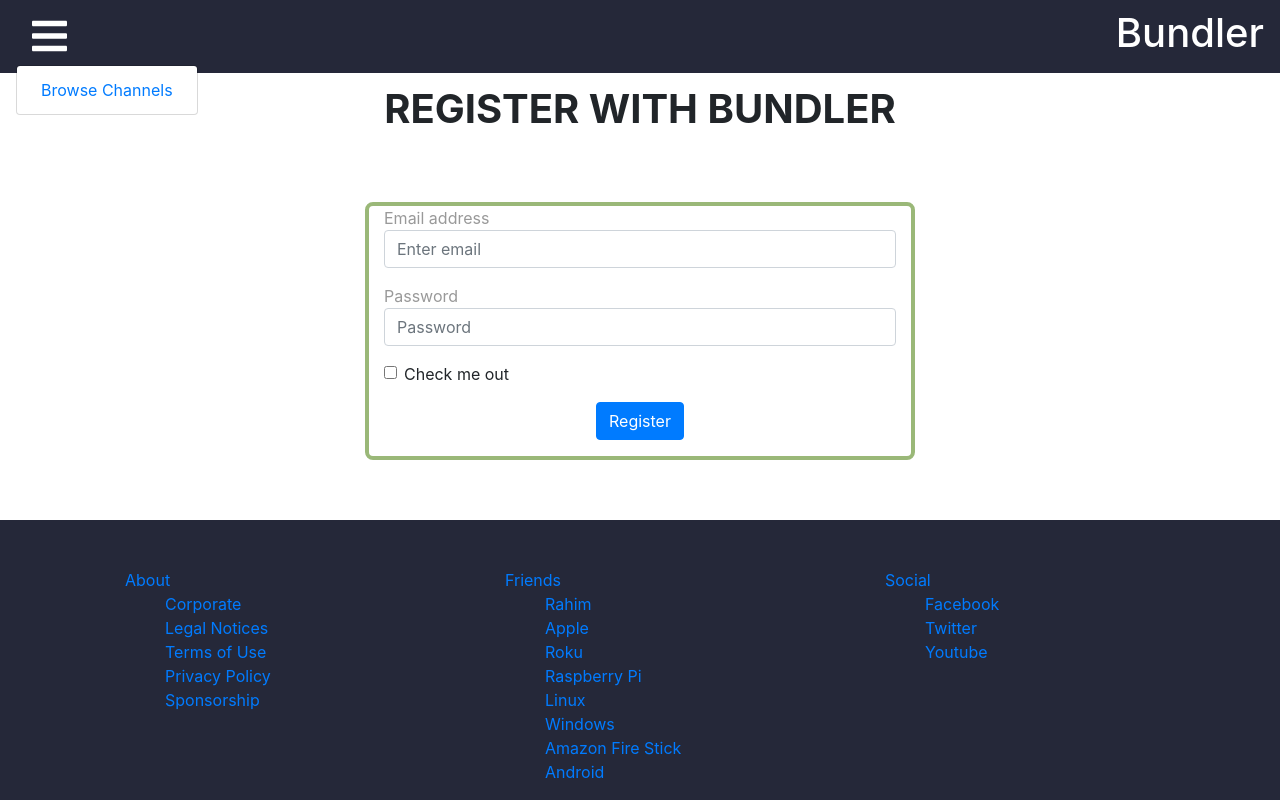
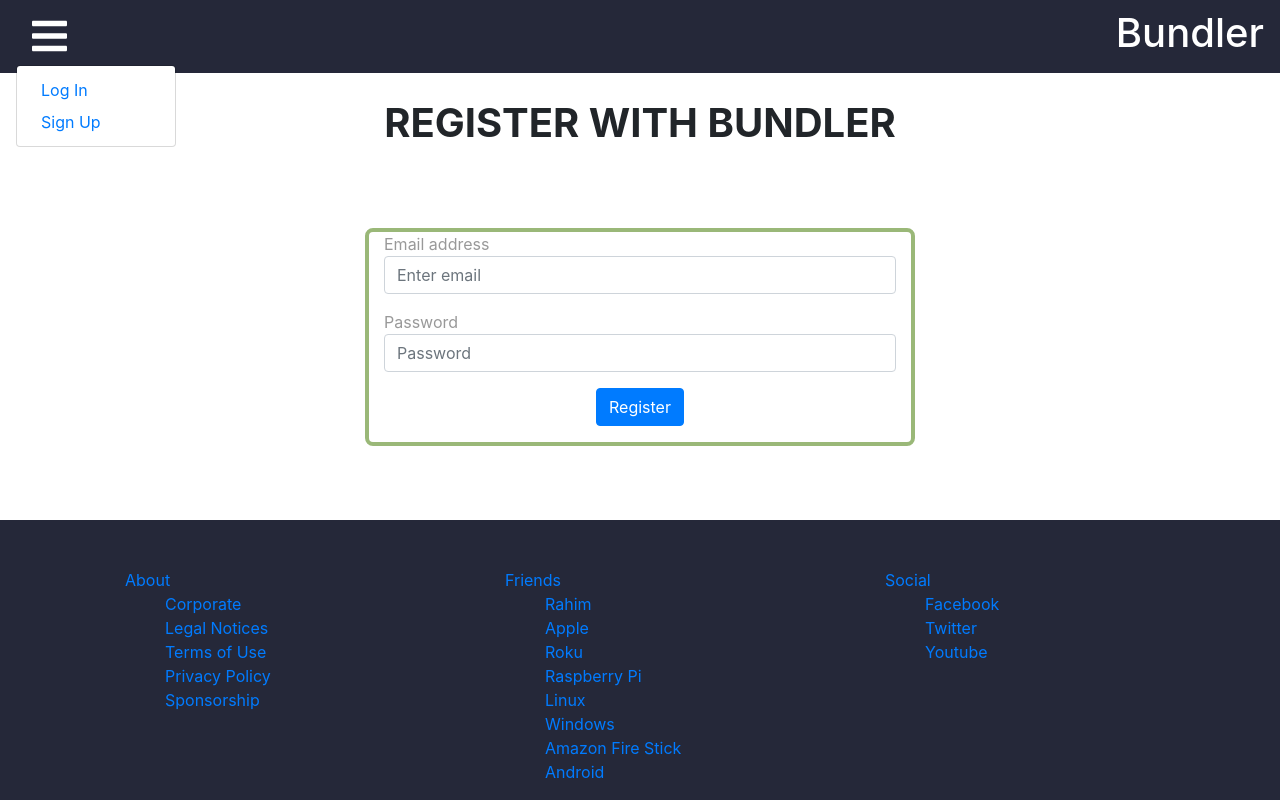
Before and after one commit to rahmor/bundler-client, a React (Create React App) app: page /signup in a window 1280 px wide. Both pictures are taken after a click on the button 49 px from the left and 36 px from the top of the page. Built offline with nearby package versions, Linux system fonts and the light colour scheme.

Commit message:
Add login and signup

```diff
--- a/package.json
+++ b/package.json
@@ -11,6 +11,8 @@
     "@testing-library/react": "^11.1.0",
     "@testing-library/user-event": "^12.1.10",
     "bootstrap": "^4.6.0",
+    "jwt-decode": "^3.1.2",
+    "lodash": "^4.17.21",
     "react": "^17.0.1",
     "react-bootstrap": "^1.5.2",
     "react-dom": "^17.0.1",
--- a/src/components/AlaCarte/AlaCarte.js
+++ b/src/components/AlaCarte/AlaCarte.js
@@ -1,11 +1,11 @@
 import { useState } from 'react';
-import LoggedOutHeader from '../Headers/LoggedOutHeader';
+import LoggedOutHeader from '../Headers/AppHeader';
 import { Navbar, Container, Row, Col, Form } from 'react-bootstrap';
 import Channels from '../Channels/Channels';
 import data from '../../data.js';
 import './AlaCarte.css';
 
-const AlaCarte = () => {
+const AlaCarte = ({ token, setToken }) => {
   const [total, setTotal] = useState(0);
   const [channels, setChannels] = useState({});
   const premium = 5;
@@ -43,7 +43,7 @@
 
   return (
     <>
-      <LoggedOutHeader />
+      <LoggedOutHeader token={token} setToken={setToken} />
       <Navbar
         bg='dark'
         variant='dark'
--- a/src/components/App/App.js
+++ b/src/components/App/App.js
@@ -1,9 +1,14 @@
+import { useState } from 'react';
+import TokenService from '../../services/token-service';
 import ProviderPanel from './ProviderPanel';
 import DevicesPanel from './DevicesPanel';
 import AlaCarte from '../AlaCarte/AlaCarte';
 import Footer from '../Footer/Footer';
 import SignUp from '../Users/SignUp';
 import Login from '../Users/Login';
+import PrivateRoute from '../../utils/PrivateRoute';
+import PublicRoute from '../../utils/PublicRoute';
+
 import {
   Navbar,
   NavDropdown,
@@ -15,10 +20,16 @@
 import { Route, Link, Switch } from 'react-router-dom';
 import { faBars } from '@fortawesome/free-solid-svg-icons';
 import { FontAwesomeIcon } from '@fortawesome/react-fontawesome';
-
 import './App.css';
 
 const App = () => {
+  const [token, setToken] = useState(TokenService.hasAuthToken());
+
+  const logOut = () => {
+    TokenService.deleteToken();
+    setToken(false);
+  };
+
   return (
     <div className='App'>
       <Switch>
@@ -34,9 +45,22 @@
                     />
                   }
                 >
-                  <NavDropdown.Item>
-                    <Link to='/alacarte'>Browse Channels</Link>
-                  </NavDropdown.Item>
+                  {token ? (
+                    <NavDropdown.Item>
+                      <Link onClick={logOut} to='/'>
+                        Log Out
+                      </Link>
+                    </NavDropdown.Item>
+                  ) : (
+                    <>
+                      <NavDropdown.Item>
+                        <Link to='/login'>Log In</Link>
+                      </NavDropdown.Item>
+                      <NavDropdown.Item>
+                        <Link to='/signup'>Sign Up</Link>
+                      </NavDropdown.Item>
+                    </>
+                  )}
                 </NavDropdown>
                 <Link to='/'>
                   <h1 className='App-title'>Bundler</h1>
@@ -67,15 +91,23 @@
           </main>
           <Footer />
         </Route>
-        <Route path='/login'>
-          <Login />
-        </Route>
-        <Route path='/signup'>
-          <SignUp />
-        </Route>
-        <Route path='/alacarte'>
-          <AlaCarte />
-        </Route>
+        <PublicRoute
+          path='/login'
+          setToken={setToken}
+          component={Login}
+        ></PublicRoute>
+        <PublicRoute
+          path='/signup'
+          setToken={setToken}
+          component={SignUp}
+        ></PublicRoute>
+        <PublicRoute exact path='/alacarte' component={AlaCarte}></PublicRoute>
+        <PrivateRoute
+          path='/alacarte/:id'
+          token={token}
+          setToken={setToken}
+          component={AlaCarte}
+        ></PrivateRoute>
       </Switch>
     </div>
   );
--- /dev/null
+++ b/src/components/Headers/AppHeader.js
@@ -0,0 +1,49 @@
+import TokenService from '../../services/token-service';
+import { Navbar, NavDropdown } from 'react-bootstrap';
+import { Link } from 'react-router-dom';
+import { faBars } from '@fortawesome/free-solid-svg-icons';
+import { FontAwesomeIcon } from '@fortawesome/react-fontawesome';
+import './Headers.css';
+import '../App/App.css';
+
+const AppHeader = ({ token, setToken }) => {
+  const logOut = () => {
+    TokenService.deleteToken();
+    setToken(false);
+  };
+
+  return (
+    <Navbar className='LoggedOut-navbar'>
+      <NavDropdown
+        title={
+          <FontAwesomeIcon
+            icon={faBars}
+            style={{ fontSize: '2.5em', color: 'white' }}
+          />
+        }
+      >
+        {token ? (
+          <NavDropdown.Item>
+            <Link onClick={logOut} to='/'>
+              Log Out
+            </Link>
+          </NavDropdown.Item>
+        ) : (
+          <>
+            <NavDropdown.Item>
+              <Link to='/login'>Log In</Link>
+            </NavDropdown.Item>
+            <NavDropdown.Item>
+              <Link to='/signup'>Sign Up</Link>
+            </NavDropdown.Item>
+          </>
+        )}
+      </NavDropdown>
+      <Link to='/'>
+        <h1 className='App-title'>Bundler</h1>
+      </Link>
+    </Navbar>
+  );
+};
+
+export default AppHeader;
--- a/src/components/Headers/LoggedOutHeader.js
+++ /dev/null
@@ -1,33 +0,0 @@
-import { Navbar, NavDropdown } from 'react-bootstrap';
-import { Link } from 'react-router-dom';
-import { faBars } from '@fortawesome/free-solid-svg-icons';
-import { FontAwesomeIcon } from '@fortawesome/react-fontawesome';
-import './Headers.css';
-import '../App/App.css';
-
-const LoggedOutHeader = () => {
-  return (
-    <Navbar className='LoggedOut-navbar'>
-      <NavDropdown
-        title={
-          <FontAwesomeIcon
-            icon={faBars}
-            style={{ fontSize: '2.5em', color: 'white' }}
-          />
-        }
-      >
-        <NavDropdown.Item>
-          <Link to='/alacarte'>Browse Channels</Link>
-        </NavDropdown.Item>
-        {/* <NavDropdown.Item>
-          <Link to='/signup'>Sign Up</Link>
-        </NavDropdown.Item> */}
-      </NavDropdown>
-      <Link to='/'>
-        <h1 className='App-title'>Bundler</h1>
-      </Link>
-    </Navbar>
-  );
-};
-
-export default LoggedOutHeader;
--- a/src/components/Users/Login.js
+++ b/src/components/Users/Login.js
@@ -1,10 +1,27 @@
-import { Link } from 'react-router-dom';
-import LoggedOutHeader from '../Headers/LoggedOutHeader';
+import LoggedOutHeader from '../Headers/AppHeader';
+import AuthApiService from '../../services/auth-api-services';
+import TokenService from '../../services/token-service';
+
 import Footer from '../Footer/Footer';
 import { Form, Button, Container, Row, Col } from 'react-bootstrap';
 import './Users.css';
 
-const Login = () => {
+const Login = ({ history, setToken }) => {
+  const handleSubmit = (evt) => {
+    evt.preventDefault();
+    const { email, password } = evt.target;
+    AuthApiService.loginService(email.value, password.value)
+      .then((res) => {
+        email.value = '';
+        password.value = '';
+        TokenService.setToken(res.authToken);
+        setToken(true);
+        const userId = TokenService.getUserIdFromToken(res.authToken);
+        history.push(`/alacarte/${userId}`);
+      })
+      .catch((err) => console.log(err));
+  };
+
   return (
     <div className='Users'>
       <LoggedOutHeader />
@@ -12,24 +29,30 @@
       <Container className='Users-border Users-form mt-5 mb-5 '>
         <Row>
           <Col>
-            <Form>
+            <Form onSubmit={handleSubmit}>
               <Form.Group controlId='formBasicEmail'>
                 <Form.Label>Email address</Form.Label>
-                <Form.Control type='email' placeholder='Enter email' />
+                <Form.Control
+                  required
+                  name='email'
+                  type='email'
+                  placeholder='Enter email'
+                />
               </Form.Group>
               <Form.Group controlId='formBasicPassword'>
                 <Form.Label>Password</Form.Label>
-                <Form.Control type='password' placeholder='Password' />
-              </Form.Group>
-              <Form.Group controlId='formBasicCheckbox'>
-                <Form.Check type='checkbox' label='Check me out' />
+                <Form.Control
+                  required
+                  name='password'
+                  type='password'
+                  placeholder='Password'
+                  minLength='8'
+                />
               </Form.Group>
               <Form.Group className='text-center'>
-                <Link to='/alacarte'>
-                  <Button className='m-auto' variant='primary' type='submit'>
-                    Register
-                  </Button>
-                </Link>
+                <Button className='m-auto' variant='primary' type='submit'>
+                  Log In
+                </Button>
               </Form.Group>
             </Form>
           </Col>
--- a/src/components/Users/SignUp.js
+++ b/src/components/Users/SignUp.js
@@ -1,10 +1,34 @@
-import { Link } from 'react-router-dom';
-import LoggedOutHeader from '../Headers/LoggedOutHeader';
+import { useState } from 'react';
+import AuthApiService from '../../services/auth-api-services';
+import TokenService from '../../services/token-service';
+import LoggedOutHeader from '../Headers/AppHeader';
 import Footer from '../Footer/Footer';
 import { Form, Button, Container, Row, Col } from 'react-bootstrap';
+import _ from 'lodash';
 import './Users.css';
 
-const SignUp = () => {
+const SignUp = ({ history, setToken }) => {
+  const [error, setError] = useState(null);
+
+  const handleSubmit = (evt) => {
+    evt.preventDefault();
+    const { email, password } = evt.target;
+    AuthApiService.registerService(email.value, password.value)
+      .then((res) => {
+        email.value = '';
+        password.value = '';
+        if (Object.keys(res)[0] === 'error') {
+          setError(res.error);
+          return;
+        }
+        TokenService.setToken(res.authToken);
+        setToken(true);
+        const userId = TokenService.getUserIdFromToken(res.authToken);
+        history.push(`/alacarte/${userId}`);
+      })
+      .catch((err) => console.log(err.message));
+  };
+
   return (
     <div className='Users'>
       <LoggedOutHeader />
@@ -12,25 +36,35 @@
       <Container className='Users-border Users-form mt-5 mb-5'>
         <Row>
           <Col>
-            <Form>
+            <Form onSubmit={handleSubmit}>
               <Form.Group controlId='formBasicEmail'>
                 <Form.Label>Email address</Form.Label>
-                <Form.Control type='email' placeholder='Enter email' />
+                <Form.Control
+                  required
+                  type='email'
+                  name='email'
+                  placeholder='Enter email'
+                />
               </Form.Group>
               <Form.Group controlId='formBasicPassword'>
                 <Form.Label>Password</Form.Label>
-                <Form.Control type='password' placeholder='Password' />
-              </Form.Group>
-              <Form.Group controlId='formBasicCheckbox'>
-                <Form.Check type='checkbox' label='Check me out' />
+                <Form.Control
+                  required
+                  type='password'
+                  name='password'
+                  placeholder='Password'
+                />
               </Form.Group>
               <Form.Group className='text-center'>
-                <Link to='/alacarte'>
-                  <Button className='m-auto' variant='primary' type='submit'>
-                    Register
-                  </Button>
-                </Link>
+                <Button className='m-auto' variant='primary' type='submit'>
+                  Register
+                </Button>
               </Form.Group>
+              {error && (
+                <p className='text-center text-danger'>
+                  {_.startCase(_.toLower(error))}
+                </p>
+              )}
             </Form>
           </Col>
         </Row>
--- /dev/null
+++ b/src/config.js
@@ -0,0 +1,14 @@
+const config = {
+  apiAddress() {
+    let address =
+      process.env.NODE_ENV === 'development'
+        ? config.LOCAL_API_ADDRESS
+        : config.LIVE_API_ADDRESS;
+    return address;
+  },
+  LIVE_API_ADDRESS: 'https://blooming-forest-60129.herokuapp.com',
+  LOCAL_API_ADDRESS: 'http://localhost:8000',
+  TOKEN_KEY: 'bundler-auth-token',
+};
+
+export default config;
--- /dev/null
+++ b/src/services/auth-api-services.js
@@ -0,0 +1,47 @@
+import config from '../config';
+
+const apiAddress =
+  process.env.NODE_ENV === 'development'
+    ? config.LOCAL_API_ADDRESS
+    : config.LIVE_API_ADDRESS;
+
+const AuthApiService = {
+  loginService(email, password) {
+    return fetch(`${apiAddress}/api/auth/login`, {
+      method: 'POST',
+      headers: {
+        'content-type': 'application/json',
+      },
+      body: JSON.stringify({ user_email: email, user_password: password }),
+    })
+      .then((res) => {
+        return res.ok
+          ? res.json()
+          : res.json().catch((err) => Promise.reject(err));
+      })
+      .catch((err) => {
+        return err;
+      });
+  },
+  registerService(email, password) {
+    return fetch(`${apiAddress}/api/users/signup`, {
+      method: 'POST',
+      headers: {
+        'content-type': 'application/json',
+      },
+      body: JSON.stringify({ user_email: email, user_password: password }),
+    }).then((res) => {
+      return res.ok
+        ? res.json()
+        : res
+            .json()
+            .catch((err) =>
+              window.alert(
+                'There is an error with server, Please try again later'
+              )
+            );
+    });
+  },
+};
+
+export default AuthApiService;
--- /dev/null
+++ b/src/services/token-service.js
@@ -0,0 +1,24 @@
+import config from '../config';
+import jwtDecode from 'jwt-decode';
+
+const TokenService = {
+  setToken(token) {
+    window.localStorage.setItem(config.TOKEN_KEY, token);
+  },
+  getUserIdFromToken(token) {
+    const payload = jwtDecode(token);
+    const { user_id } = payload;
+    return user_id;
+  },
+  hasAuthToken() {
+    return !!TokenService.getToken();
+  },
+  getToken() {
+    return window.localStorage.getItem(config.TOKEN_KEY);
+  },
+  deleteToken() {
+    window.localStorage.removeItem(config.TOKEN_KEY);
+  },
+};
+
+export default TokenService;
--- /dev/null
+++ b/src/utils/PrivateRoute.js
@@ -0,0 +1,30 @@
+import React from 'react';
+import { Route, Redirect } from 'react-router-dom';
+import TokenService from '../services/token-service';
+
+export default function PrivateRoute({
+  component,
+  token,
+  setToken,
+  apiChannels,
+  ...props
+}) {
+  const Component = component;
+  return (
+    <Route
+      {...props}
+      apiChannels={apiChannels}
+      render={(componentProps) =>
+        token ? (
+          <Component token={token} setToken={setToken} {...componentProps} />
+        ) : (
+          <Redirect
+            to={{
+              pathname: '/login',
+            }}
+          />
+        )
+      }
+    />
+  );
+}
--- /dev/null
+++ b/src/utils/PublicRoute.js
@@ -0,0 +1,24 @@
+import React from 'react';
+import { Route, Redirect } from 'react-router-dom';
+import TokenService from '../services/token-service';
+
+export default function PublicRoute({ component, setToken, ...props }) {
+  const Component = component;
+  let userId;
+  if (TokenService.getToken()) {
+    userId = TokenService.getUserIdFromToken(TokenService.getToken());
+  }
+
+  return (
+    <Route
+      {...props}
+      render={(componentProps) =>
+        TokenService.hasAuthToken() ? (
+          <Redirect to={`/alacarte/${userId}`} />
+        ) : (
+          <Component setToken={setToken} {...componentProps} />
+        )
+      }
+    />
+  );
+}
```
Also changed, not shown: 1 other file (tests, documents, lock files or other folders).
